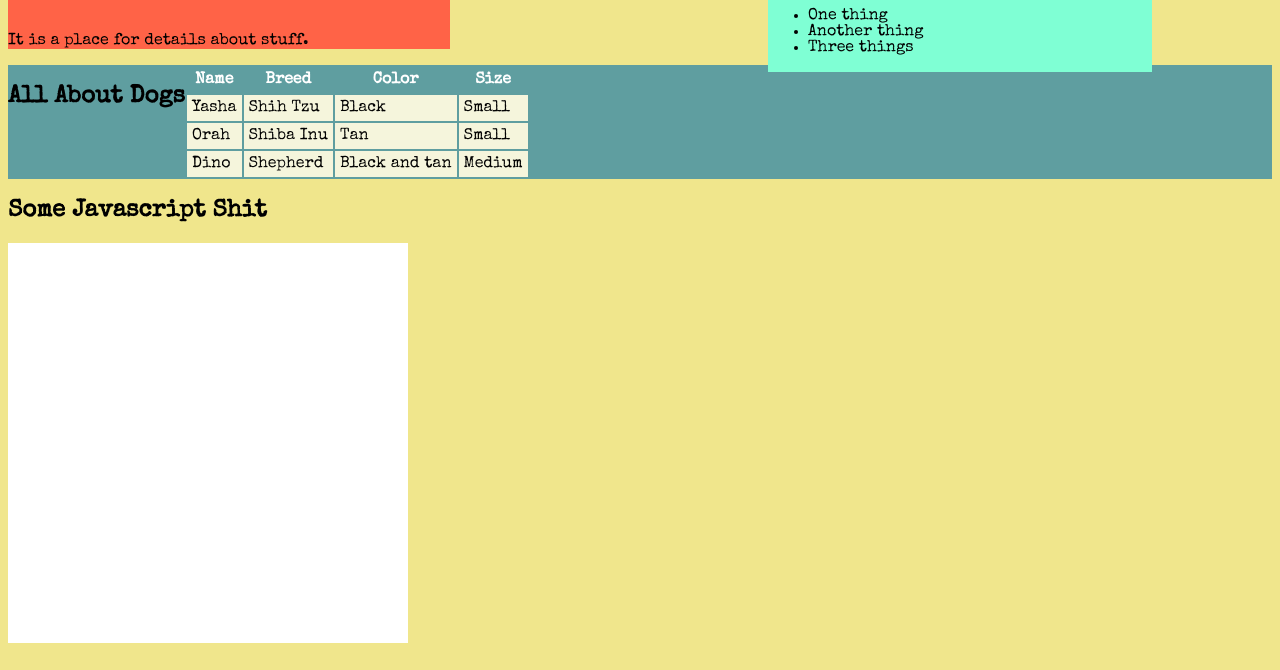
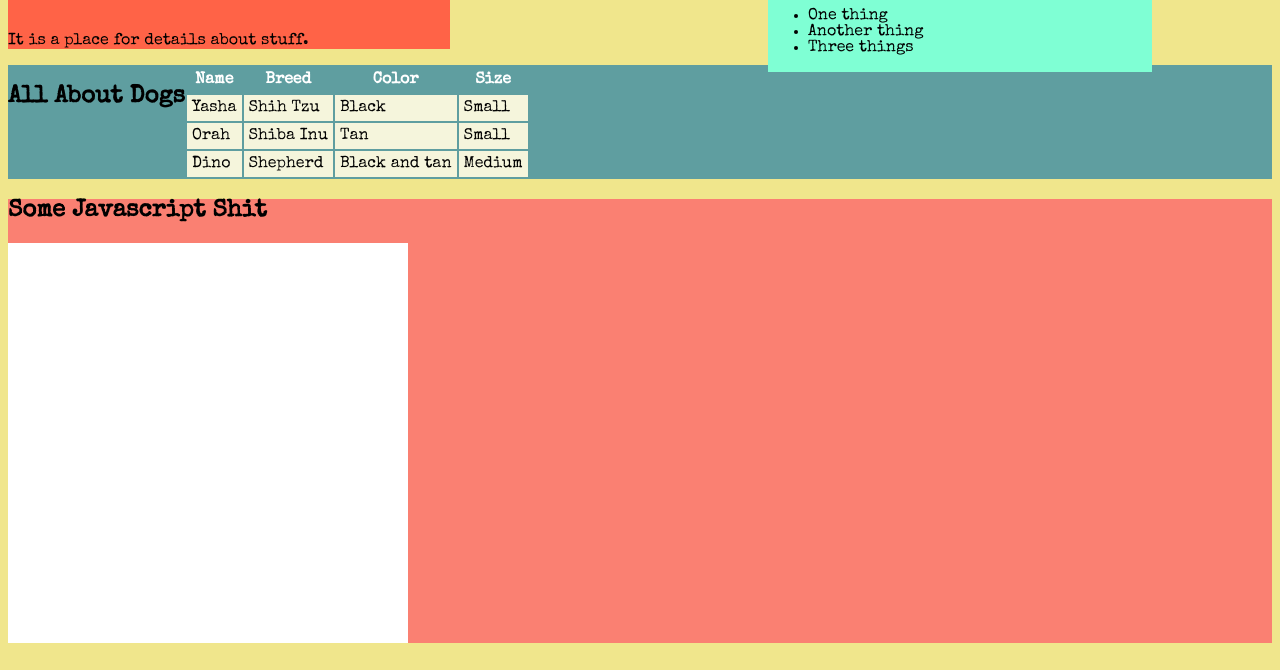
Before and after one commit to sporkdelis/first-repo, a plain HTML site: page index.html in a window 1280 px wide. Shown: the part 130-800 px from the top of the page. Drawn offline with nearby package versions, Linux system fonts and the light colour scheme.

Commit message:
Update styles.css

```diff
--- a/styles.css
+++ b/styles.css
@@ -53,7 +53,7 @@ body {
     padding: 5px;
   }
 
-  .js-shit {
+  .jshit {
     background-color: Salmon;
     }
 
```
